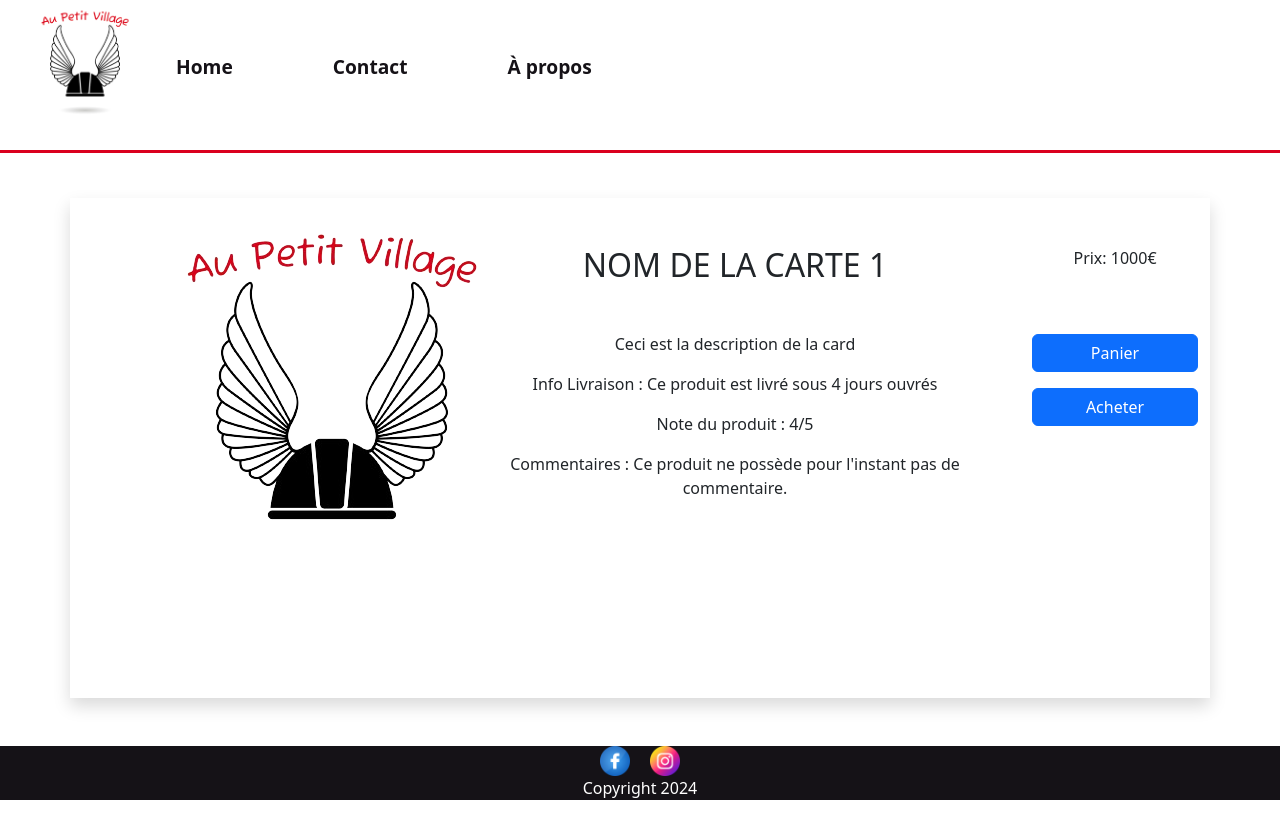
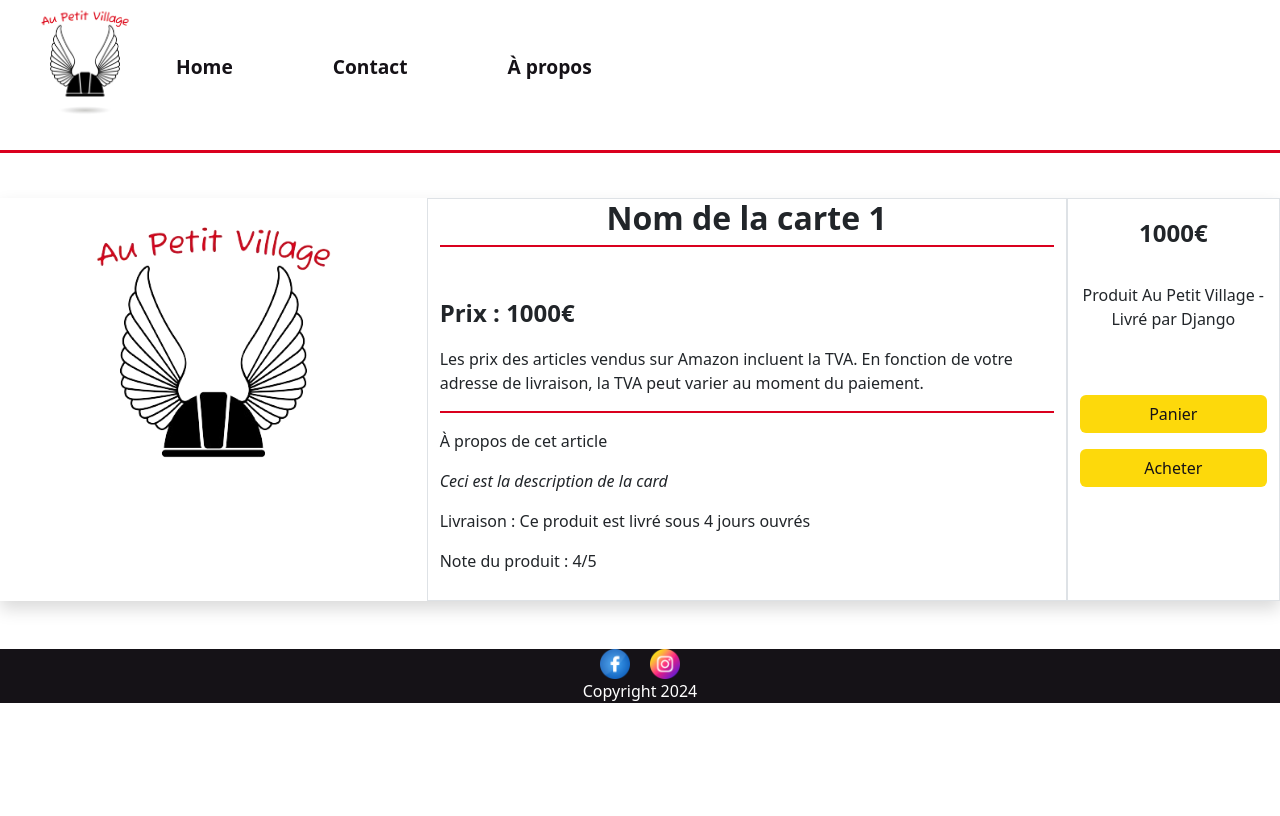
Before and after one commit to Dada-nol/AuPetitVillage, an Angular app: page /product/1 in a window 1280 px wide. Built offline with nearby package versions, Linux system fonts and the light colour scheme.

Commit message:
add product component css

```diff
--- a/src/app/Pages/product/product.component.css
+++ b/src/app/Pages/product/product.component.css
@@ -0,0 +1,20 @@
+.title {
+  border-bottom: solid 2px #da001e;
+}
+
+.price {
+  border-bottom: solid 2px #da001e;
+}
+
+button {
+  color: #151217;
+  background-color: #fdd90b;
+}
+
+@media (min-width: 480px) and (max-width: 768px) {
+  .image {
+    display: flex;
+    flex-direction: row;
+    justify-content: center;
+  }
+}
--- a/src/app/Pages/product/product.component.html
+++ b/src/app/Pages/product/product.component.html
@@ -3,35 +3,44 @@
 </header>
 
 <main>
-  <div class="container mt-5 mb-5">
+  <div class="container-fluid mt-5 mb-5">
     <div class="row shadow">
-      <div class="col-sm-4">
-        <div>
-          <img src="{{ product.src }}" alt="{{ product.alt }}" />
-        </div>
-      </div>
-      <div class="title col-sm-6 text-center">
-        <div class="mt-5 mb-5">
-          <h2 class="text-uppercase">{{ product.name }}</h2>
-        </div>
-        <div class="content">
-          <p class="fw-medium">{{ product.content }}</p>
-        </div>
-        <div class="info">
-          <p>Info Livraison : Ce produit est livré sous 4 jours ouvrés</p>
-          <p>Note du produit : 4/5</p>
-          <p>
-            Commentaires : Ce produit ne possède pour l'instant pas de
-            commentaire.
-          </p>
+      <div class="col-md-4">
+        <div class="image">
+          <img
+            class="img-fluid"
+            src="{{ product.src }}"
+            alt="{{ product.alt }}"
+          />
         </div>
       </div>
 
-      <div class="mt-5 col-sm-2 text-center">
-        <p>Prix: {{ product.price }}</p>
+      <div class="title col-md-6 border">
+        <div class="mb-5 title text-center">
+          <h2 class="fw-bolder">{{ product.name }}</h2>
+        </div>
+        <div class="price">
+          <p class="fw-bold fs-4">Prix : {{ product.price }}</p>
+          <p>
+            Les prix des articles vendus sur Amazon incluent la TVA. En fonction
+            de votre adresse de livraison, la TVA peut varier au moment du
+            paiement.
+          </p>
+        </div>
+        <div class="desciption mt-3">
+          <p>À propos de cet article</p>
+          <p class="fst-italic">{{ product.content }}</p>
+          <p>Livraison : Ce produit est livré sous 4 jours ouvrés</p>
+          <p>Note du produit : 4/5</p>
+        </div>
+      </div>
+
+      <div class="col-md-2 text-center border pb-3">
+        <p class="fw-bold p-3 fs-4">{{ product.price }}</p>
+        <p class="fw-medium">Produit Au Petit Village - Livré par Django</p>
         <div class="mt-5 d-flex flex-column">
-          <button class="mt-3 btn btn-primary">Panier</button>
-          <button class="mt-3 btn btn-primary">Acheter</button>
+          <button class="mt-3 btn">Panier</button>
+          <button class="mt-3 btn">Acheter</button>
         </div>
       </div>
     </div>
```
